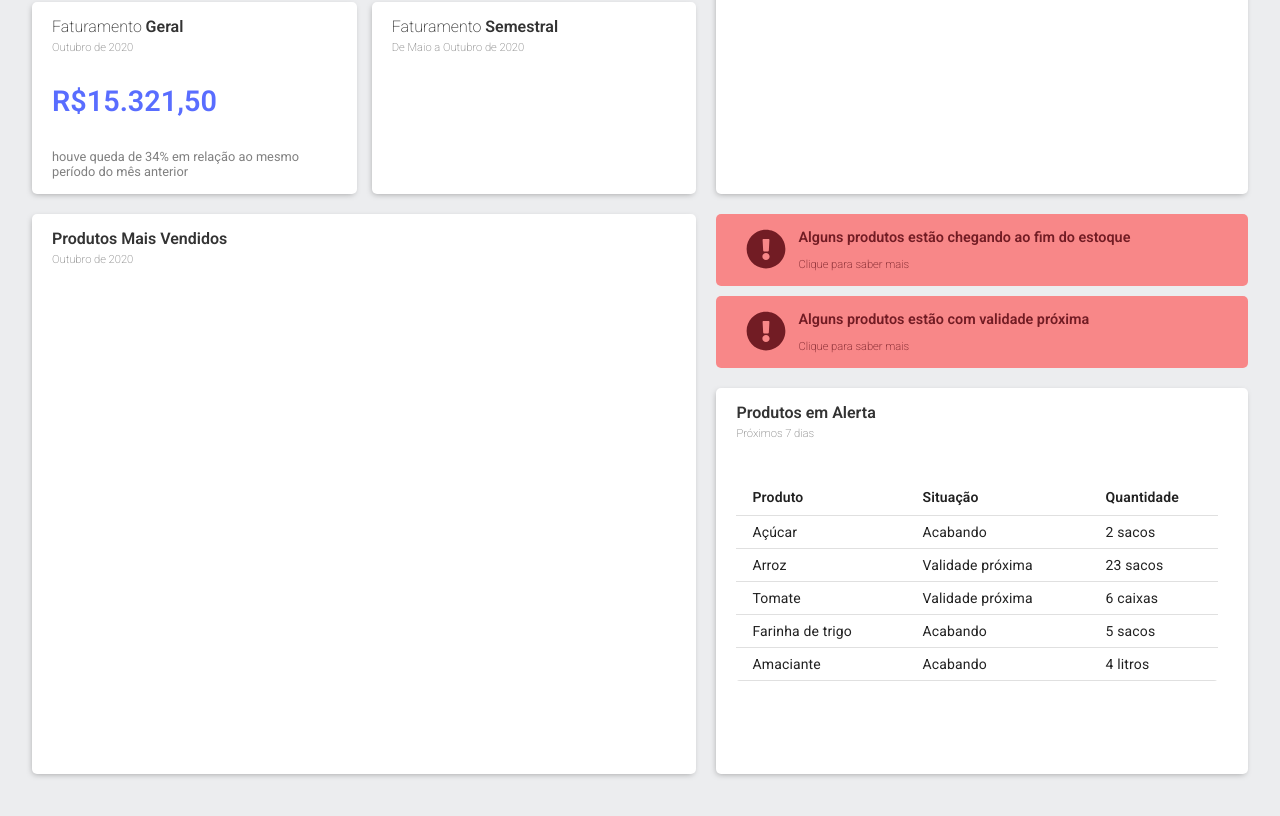
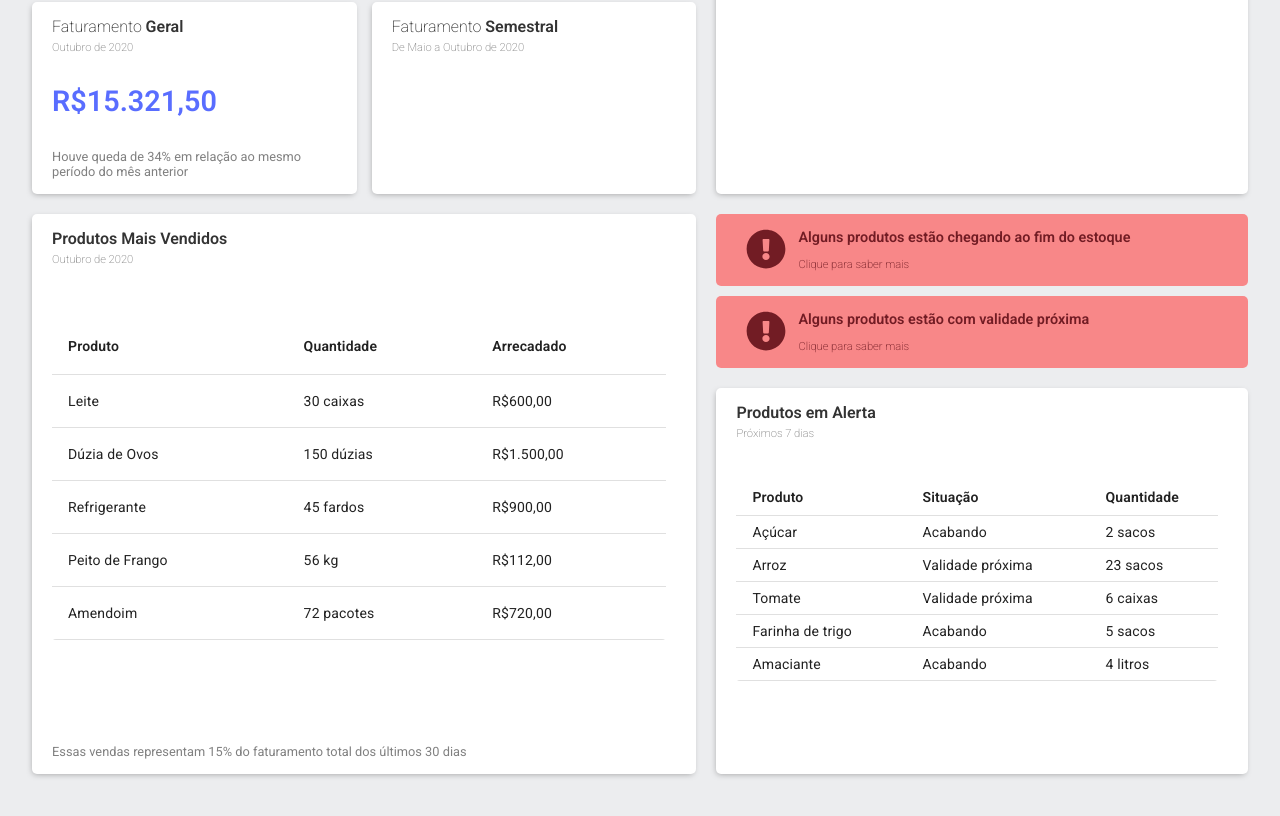
Before and after one commit to manticorasolution/manticora-dashboard, a React (Create React App) app: page / in a window 1280 px wide. Shown: the part 370-1186 px from the top of the page. Built offline with nearby package versions, Linux system fonts and the light colour scheme; the HTML template or start-up script is replaced by a standard one.

Commit message:
feat: add best seller products table

```diff
--- a/src/components/Board/index.js
+++ b/src/components/Board/index.js
@@ -25,7 +25,7 @@ const cards = [
 		title: 'Geral',
 		yearMonth: 'Outubro de 2020',
 		revenues: 'R$35.854,24',
-		consideration: 'houve aumento de 15% em relação ao mesmo período do mês anterior',
+		consideration: 'Houve aumento de 15% em relação ao mesmo período do mês anterior',
 	},
 	{
 		key: '2',
@@ -33,7 +33,7 @@ const cards = [
 		title: 'E-commerce',
 		yearMonth: 'Outubro de 2020',
 		revenues: 'R$20.532,74',
-		consideration: 'houve aumento de 47% em relação ao mesmo período do mês anterior',
+		consideration: 'Houve aumento de 47% em relação ao mesmo período do mês anterior',
 	},
 	{
 		key: '3',
@@ -41,7 +41,7 @@ const cards = [
 		title: 'Geral',
 		yearMonth: 'Outubro de 2020',
 		revenues: 'R$15.321,50',
-		consideration: 'houve queda de 34% em relação ao mesmo período do mês anterior',
+		consideration: 'Houve queda de 34% em relação ao mesmo período do mês anterior',
 	},
 	{
 		key: '4',
@@ -77,15 +77,13 @@ const Board = () => {
 				className='cards-right-up'
 				title='Projeção de Vendas'
 				yearMonth='Próximos 30 dias'
-				revenues=''
-				consideration=''
 			/>
 			<Card
 				className='cards-left-down'
 				title='Produtos Mais Vendidos'
 				yearMonth='Outubro de 2020'
-				revenues=''
-				consideration=''
+				hasBestSellersTable={true}
+				consideration='Essas vendas representam 15% do faturamento total dos últimos 30 dias'
 			/>
 			<div className='cards-right-down'>
 				<div className='alerts'>
@@ -102,7 +100,7 @@ const Board = () => {
 					className='in-alert-products'
 					title='Produtos em Alerta'
 					yearMonth='Próximos 7 dias'
-					hasTable={true}
+					hasInAlertTable={true}
 				/>
 			</div>
 		</Container>
--- a/src/components/Card/index.js
+++ b/src/components/Card/index.js
@@ -1,6 +1,7 @@
 import React from 'react';
 import Container from './styles';
-import Table from '../Table';
+import InAlertProductsTable from '../Table/inAlertProductsTable';
+import BestSellersTable from '../Table/bestSellersTable';
 
 const Card = ({
 	className,
@@ -9,7 +10,8 @@ const Card = ({
 	revenues,
 	consideration,
 	isRevenues,
-	hasTable,
+	hasInAlertTable,
+	hasBestSellersTable,
 }) => {
 	return (
 		<Container className={className}>
@@ -23,7 +25,8 @@ const Card = ({
 					<b>{title}</b>
 					<p className="month-year">{yearMonth}</p>
 				</h1>}
-			{hasTable && <Table />}
+			{hasInAlertTable && <InAlertProductsTable />}
+			{hasBestSellersTable && <BestSellersTable />}
 			<p className="revenues">{revenues}</p>
 			<p className="consideration">{consideration}</p>
 		</Container>
--- a/src/components/Table/index.js
+++ b/src/components/Table/bestSellersTable.js
@@ -14,29 +14,29 @@ const useStyles = makeStyles({
 	},
 });
 
-const createData = (name, status, amount) => {
-	return { name, status, amount }
+const createData = (name, amount, revenues) => {
+	return { name, amount, revenues }
 };
 
 const rows = [
-	createData('Açúcar', 'Acabando', '2 sacos'),
-	createData('Arroz', 'Validade próxima', '23 sacos'),
-	createData('Tomate', 'Validade próxima', '6 caixas'),
-	createData('Farinha de trigo', 'Acabando', '5 sacos'),
-	createData('Amaciante', 'Acabando', '4 litros'),
+	createData('Leite', '30 caixas', 'R$600,00'),
+	createData('Dúzia de Ovos', '150 dúzias', 'R$1.500,00'),
+	createData('Refrigerante', '45 fardos', 'R$900,00'),
+	createData('Peito de Frango', '56 kg', 'R$112,00'),
+	createData('Amendoim', '72 pacotes', 'R$720,00'),
 ];
 
-const ProductsTable = () => {
+const BestSellersTable = () => {
 	const classes = useStyles();
 
 	return (
 		<TableContainer component={Paper} elevation={0}>
-			<Table className={classes.table} size="small" aria-label="simple table">
+			<Table className={classes.table} aria-label="simple table">
 				<TableHead>
 					<TableRow>
 						<TableCell><b>Produto</b></TableCell>
-						<TableCell align="left"><b>Situação</b></TableCell>
 						<TableCell align="left"><b>Quantidade</b></TableCell>
+						<TableCell align="left"><b>Arrecadado</b></TableCell>
 					</TableRow>
 				</TableHead>
 				<TableBody>
@@ -45,8 +45,8 @@ const ProductsTable = () => {
 							<TableCell component="th" scope="row">
 								{row.name}
 							</TableCell>
-							<TableCell align="left">{row.status}</TableCell>
 							<TableCell align="left">{row.amount}</TableCell>
+							<TableCell align="left">{row.revenues}</TableCell>
 						</TableRow>
 					))}
 				</TableBody>
@@ -55,4 +55,4 @@ const ProductsTable = () => {
 	);
 }
 
-export default ProductsTable;
+export default BestSellersTable;
--- /dev/null
+++ b/src/components/Table/inAlertProductsTable.js
@@ -0,0 +1,58 @@
+import React from 'react';
+import { makeStyles } from '@material-ui/core/styles';
+import Table from '@material-ui/core/Table';
+import TableBody from '@material-ui/core/TableBody';
+import TableCell from '@material-ui/core/TableCell';
+import TableContainer from '@material-ui/core/TableContainer';
+import TableHead from '@material-ui/core/TableHead';
+import TableRow from '@material-ui/core/TableRow';
+import Paper from '@material-ui/core/Paper';
+
+const useStyles = makeStyles({
+	table: {
+		minWidth: 450,
+	},
+});
+
+const createData = (name, status, amount) => {
+	return { name, status, amount }
+};
+
+const rows = [
+	createData('Açúcar', 'Acabando', '2 sacos'),
+	createData('Arroz', 'Validade próxima', '23 sacos'),
+	createData('Tomate', 'Validade próxima', '6 caixas'),
+	createData('Farinha de trigo', 'Acabando', '5 sacos'),
+	createData('Amaciante', 'Acabando', '4 litros'),
+];
+
+const InAlertProductsTable = () => {
+	const classes = useStyles();
+
+	return (
+		<TableContainer component={Paper} elevation={0}>
+			<Table className={classes.table} size="small" aria-label="simple table">
+				<TableHead>
+					<TableRow>
+						<TableCell><b>Produto</b></TableCell>
+						<TableCell align="left"><b>Situação</b></TableCell>
+						<TableCell align="left"><b>Quantidade</b></TableCell>
+					</TableRow>
+				</TableHead>
+				<TableBody>
+					{rows.map((row) => (
+						<TableRow key={row.name}>
+							<TableCell component="th" scope="row">
+								{row.name}
+							</TableCell>
+							<TableCell align="left">{row.status}</TableCell>
+							<TableCell align="left">{row.amount}</TableCell>
+						</TableRow>
+					))}
+				</TableBody>
+			</Table>
+		</TableContainer>
+	);
+}
+
+export default InAlertProductsTable;
```
